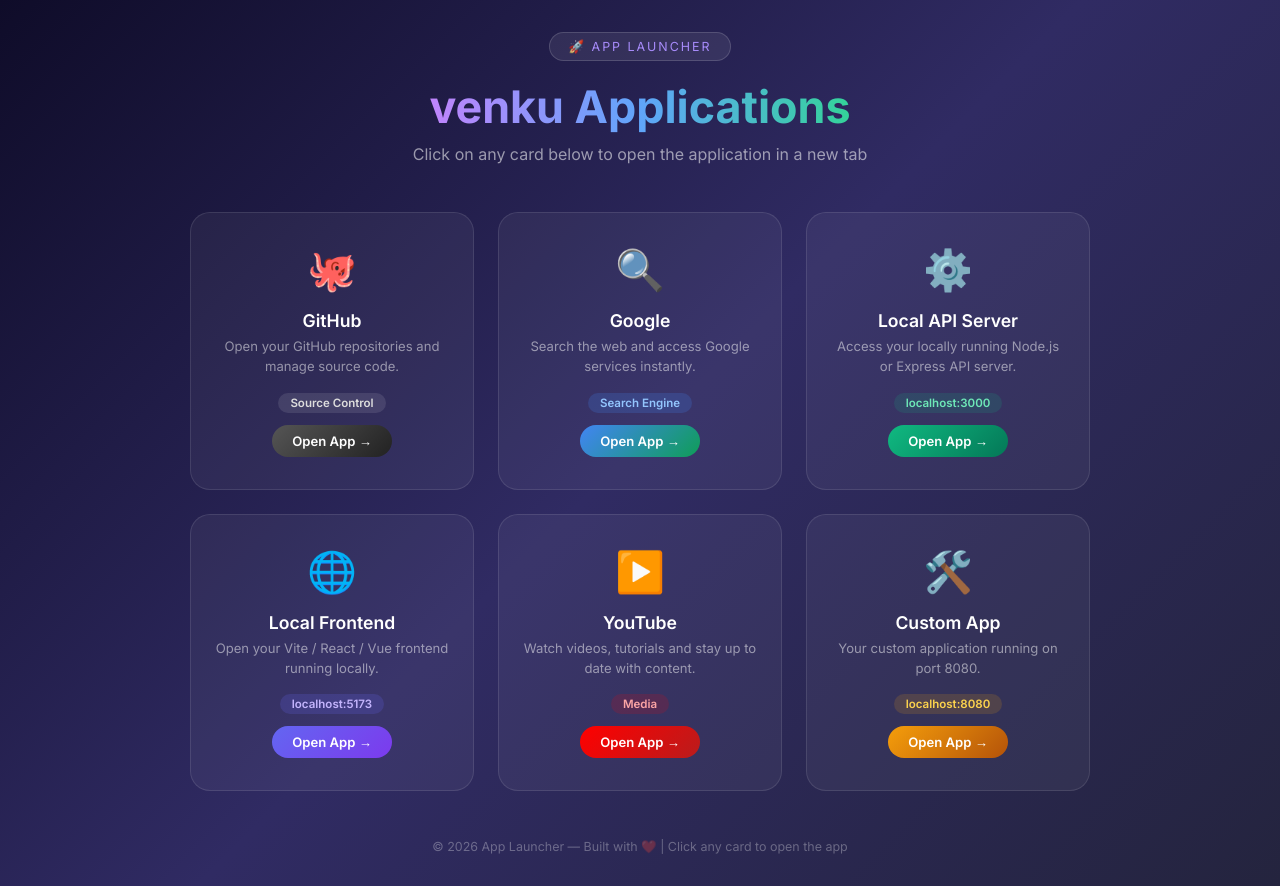
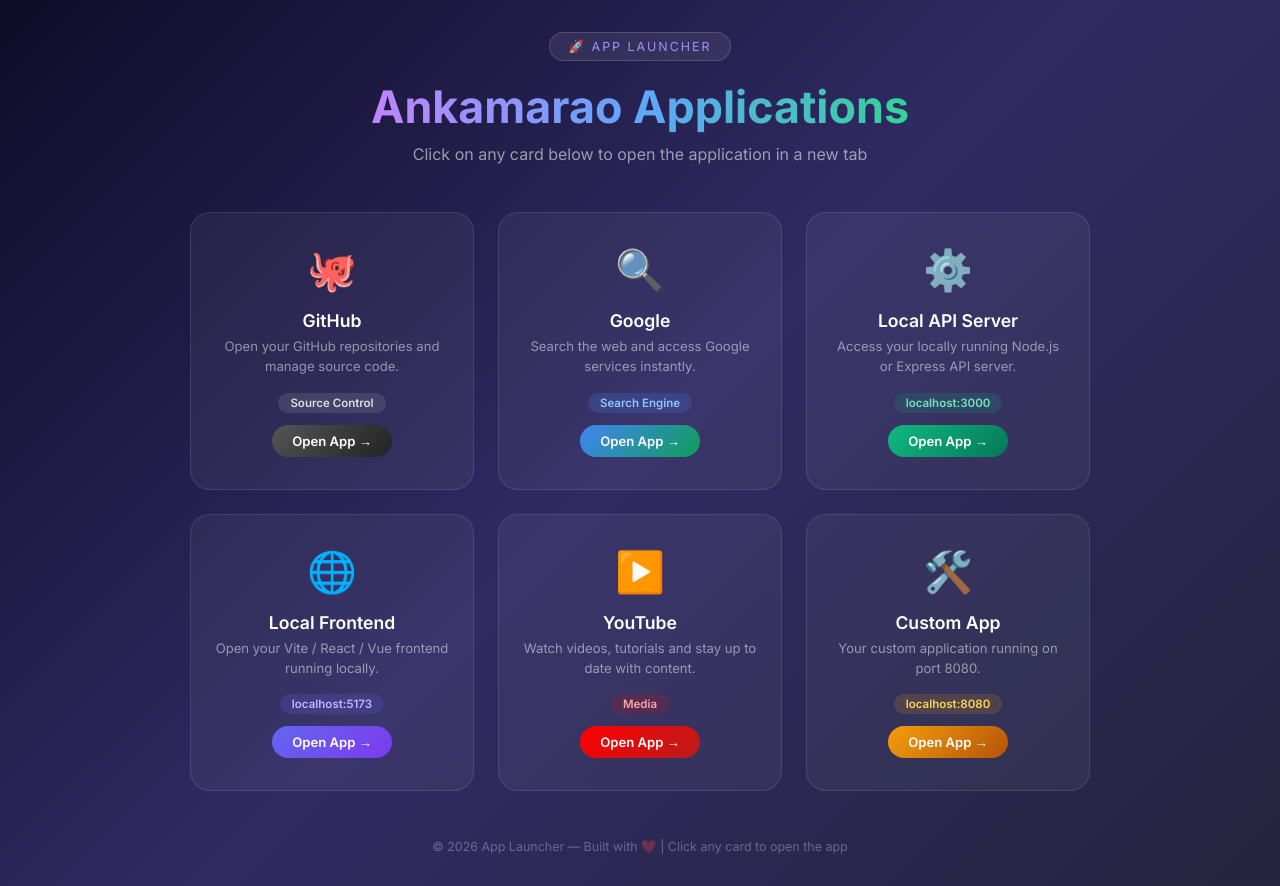
Before and after one commit to ankamarao1999/Github-Actions, a website: page index.html in a window 1280 px wide. Drawn offline with Linux system fonts and the light colour scheme.

Commit message:
added changes

```diff
--- a/index.html
+++ b/index.html
@@ -156,7 +156,7 @@
 <body>
 
     <div class="hero-badge">🚀 App Launcher</div>
-    <h1>venku Applications</h1>
+    <h1>Ankamarao Applications</h1>
     <p class="subtitle">Click on any card below to open the application in a new tab</p>
 
     <div class="grid">
```
